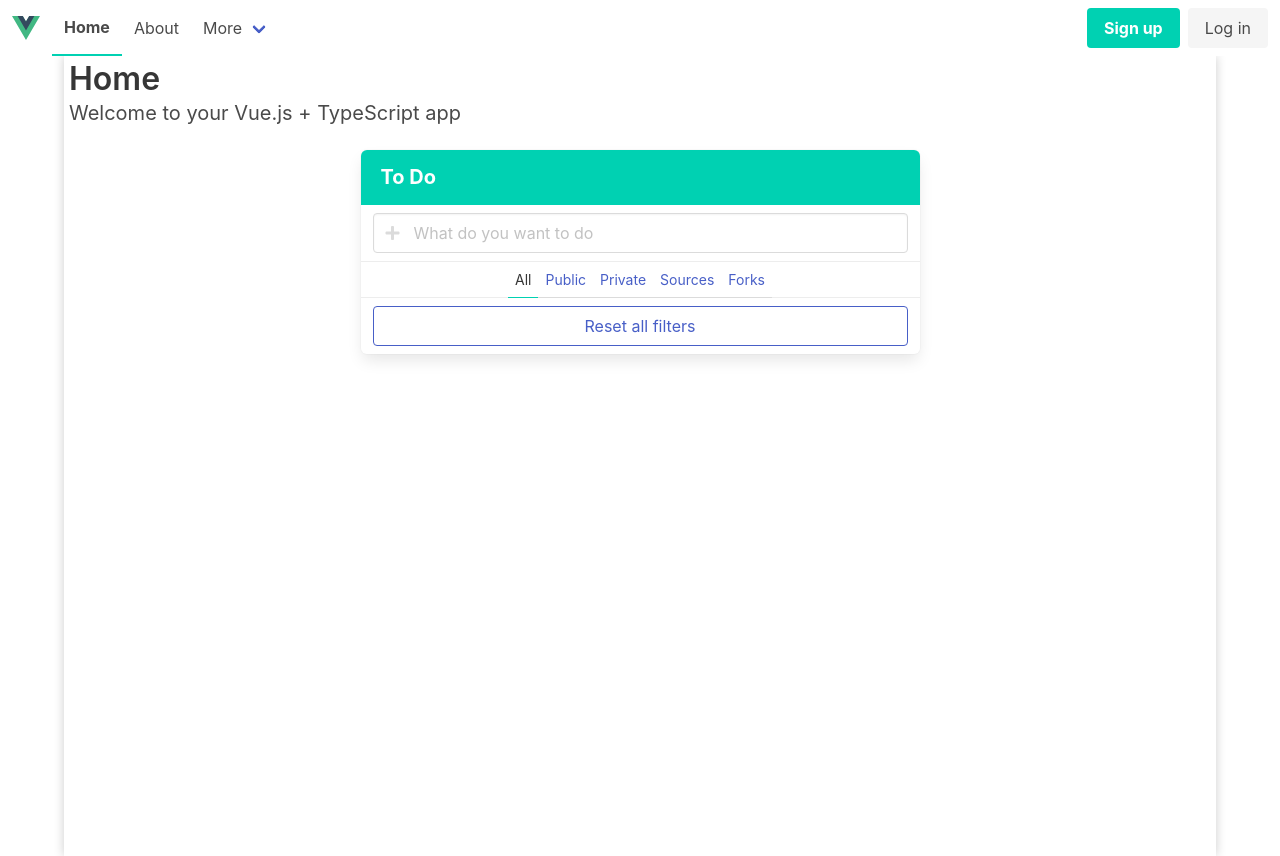
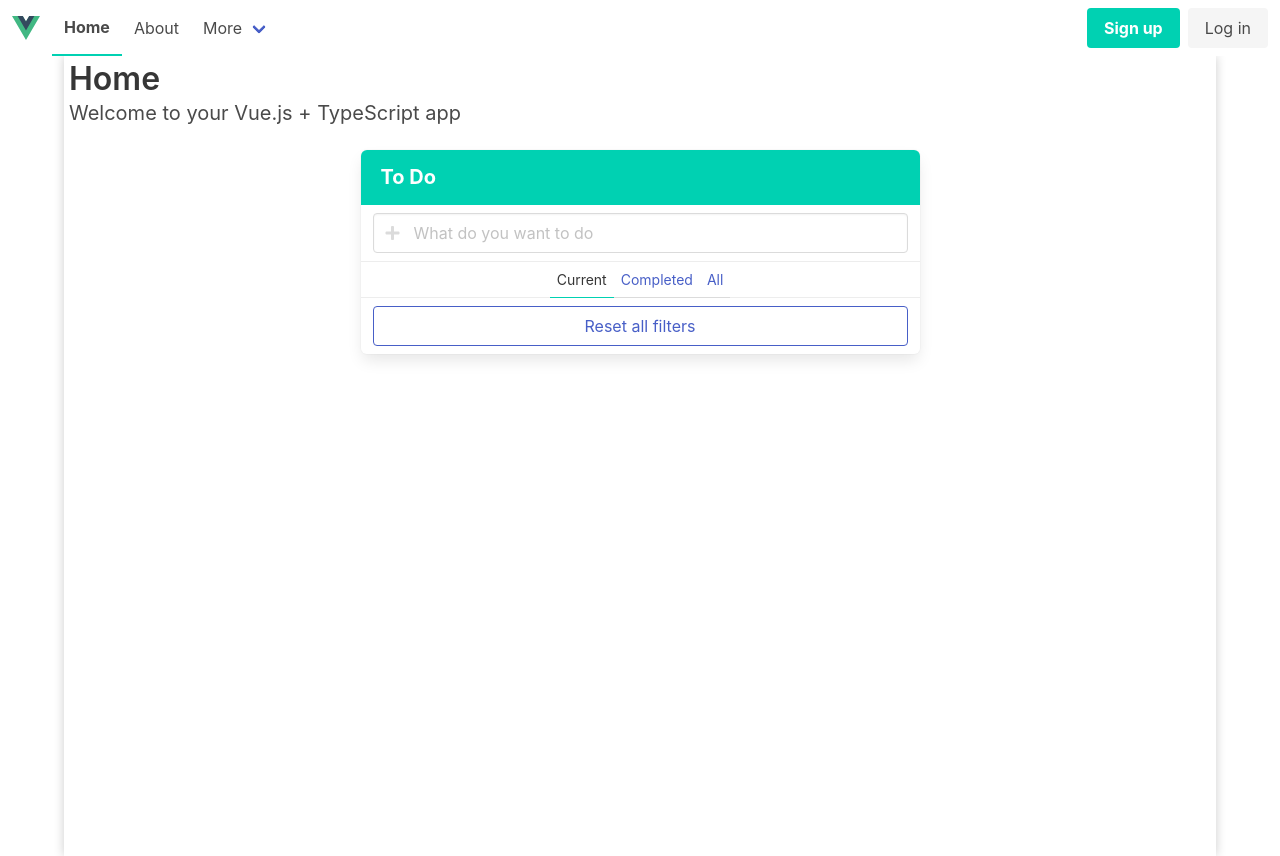
Before and after one commit to jewpaltz/fall-2023, a Vue app in the folder client/: page / in a window 1280 px wide. Built offline with nearby package versions, Linux system fonts and the light colour scheme.

Commit message:
fully functional task list

```diff
--- a/client/src/views/HomeView.vue
+++ b/client/src/views/HomeView.vue
@@ -2,12 +2,21 @@
 import { ref } from 'vue';
 
   const newTask = ref('');
-  const tasks = ref([] as string[]);
+  const tasks = ref([] as { id?: number, text: string, completed: boolean }[] );
+
+  const tabList = ['Current', 'Completed', 'All'];
+  const tabState = ref('Current');
 
   function addTask() {
-    tasks.value.push(newTask.value);
+    tasks.value.push({ text: newTask.value, completed: false });
     newTask.value = '';
   };
+
+  const shouldDisplay = (task: { id?: number, text: string, completed: boolean }) =>
+    (tabState.value == 'Current' && !task.completed) ||
+    (tabState.value == 'Completed' && task.completed) ||
+    tabState.value == 'All';
+
 
 </script>
 
@@ -35,15 +44,11 @@ import { ref } from 'vue';
           </p>
         </div>
         <p class="panel-tabs">
-          <a class="is-active">All</a>
-          <a>Public</a>
-          <a>Private</a>
-          <a>Sources</a>
-          <a>Forks</a>
+          <a v-for="tab in tabList" :class="{ 'is-active': tabState == tab}" @click.prevent="tabState = tab">{{ tab }}</a>
         </p>
-        <label class="panel-block" v-for="task in tasks">
-          <input type="checkbox">
-          {{ task }}
+        <label class="panel-block" v-for="task in tasks" v-show="shouldDisplay(task)">
+          <input type="checkbox" v-model="task.completed">
+          {{ task.text }}
         </label>
         <div class="panel-block">
           <button class="button is-link is-outlined is-fullwidth">
```
